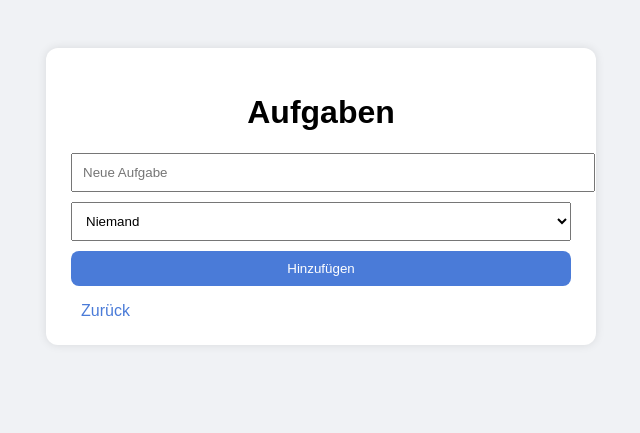
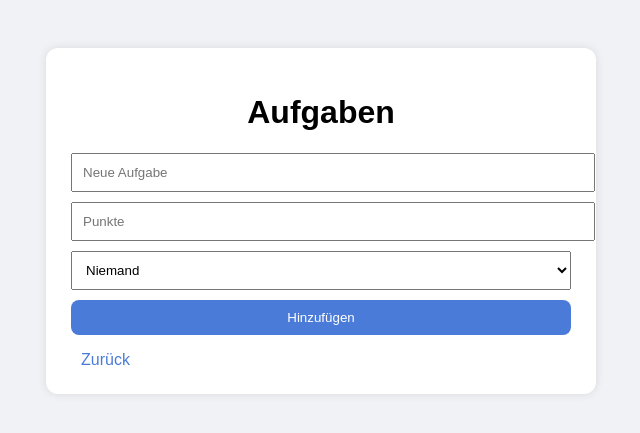
Before and after one commit to Fabian123384/familytasks, a Flask app: page /tasks in a window 1280 px wide. Shown: the top 433 px of the page, without its empty margins (319-959 px from the left). Run offline with Flask 3, Linux system fonts and the light colour scheme; the visitor is signed in with stand-in values (Sample User, id 1).

Commit message:
Update tasks.html

```diff
--- a/templates/tasks.html
+++ b/templates/tasks.html
@@ -51,12 +51,16 @@
 
         <form method="POST">
             <input type="text" name="task" placeholder="Neue Aufgabe" required>
+
+            <input type="number" name="points" placeholder="Punkte" required>
+
             <select name="assigned_to">
                 <option value="">Niemand</option>
                 {% for name, data in users.items() %}
                     <option value="{{ name }}">{{ name }}</option>
                 {% endfor %}
             </select>
+
             <button type="submit">Hinzufügen</button>
         </form>
 
@@ -64,6 +68,7 @@
             {% for t in tasks %}
                 <li>
                     <strong>{{ t.task }}</strong><br>
+                    Punkte: {{ t.points }}<br>
                     Zuständig: {{ t.assigned_to or "Niemand" }}<br>
 
                     {% if t.done %}
```
